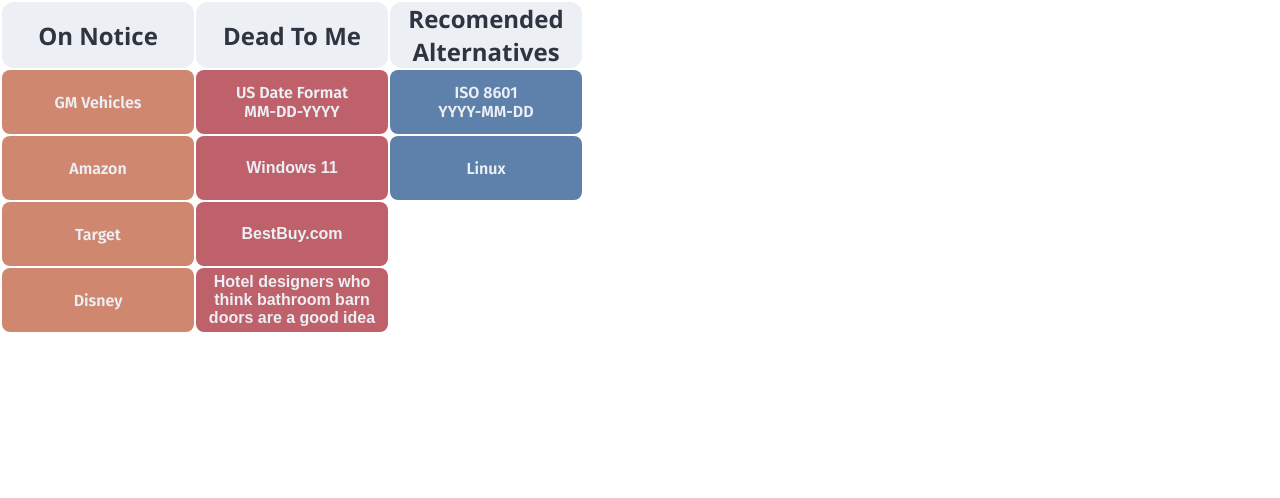
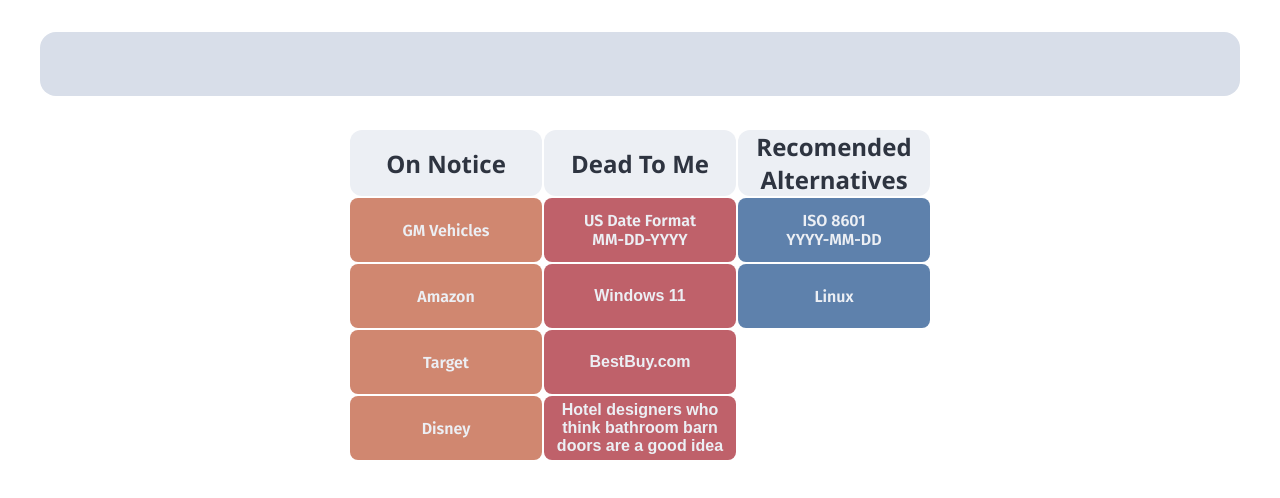
Before and after one commit to SyndicateClu/OnNoticeDeadToMe, a plain HTML site: page index.html in a window 1280 px wide. Drawn offline with Linux system fonts and the light colour scheme; a web font is replaced by a local one.

Commit message:
Added header and flex-container sections

```diff
--- a/style.css
+++ b/style.css
@@ -38,6 +38,23 @@
   color: var(--nord0);
   background-color: var(--nord6);
   border-radius: 0.5em;
+}
+
+header,
+section {
+  margin: 2em auto;
+  width: min(75em, 100%);
+  background-color: var(--nord4);
+  padding: min(2em, 15%);
+  border-radius: 1em;
+}
+
+.flex-container {
+  display: flex;
+  justify-content: center;
+  align-items: center;
+  flex-wrap: wrap;
+  gap: 3em;
 }
 
 .cta-button {
```
